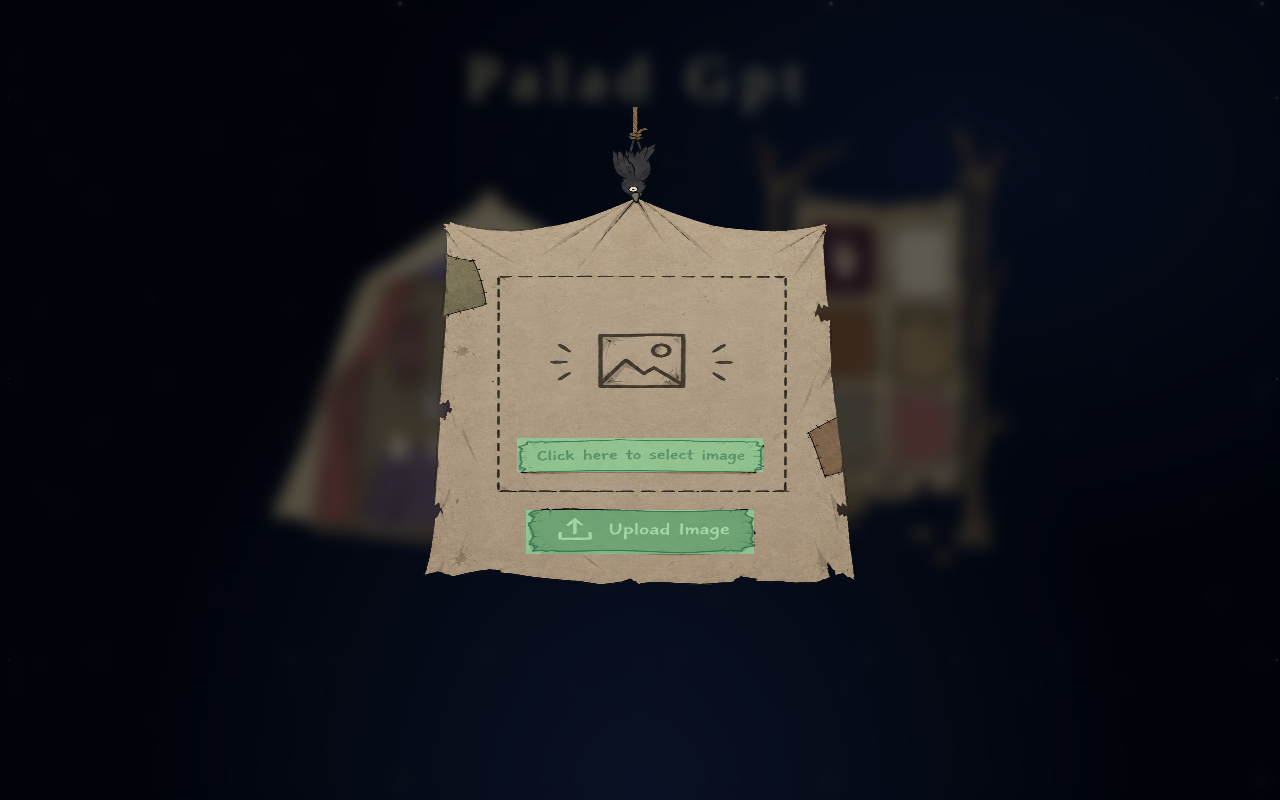
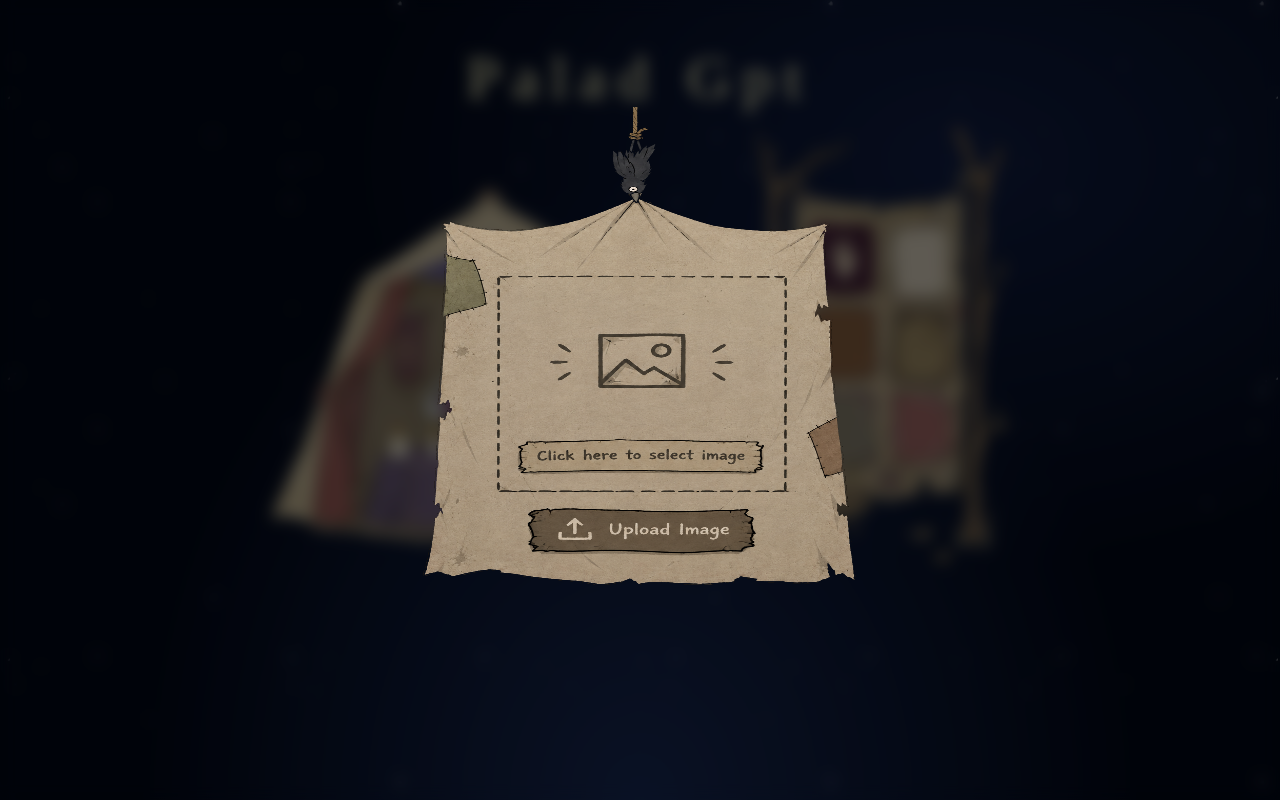
Before and after one commit to beelders-dev/paladgpt, a SvelteKit app in the folder frontend/: page / in a window 1280 px wide. Both pictures are taken after a click on the button 843 px from the left and 259 px from the top of the page. Built offline with nearby package versions, Linux system fonts and the light colour scheme; a web font is replaced by a local one.

Commit message:
move popup to seperate component

```diff
--- /dev/null
+++ b/frontend/src/lib/components/UploadImagePopup.svelte
@@ -0,0 +1,41 @@
+<script>
+	import { fade, fly } from 'svelte/transition';
+	import birdTarpPopupImage from '$lib/assets/bird-tarp-popup.png';
+
+	let { isOpen = $bindable(false) } = $props();
+
+	function close() {
+		isOpen = false;
+	}
+</script>
+
+<svelte:window onkeydown={(event) => event.key === 'Escape' && close()} />
+
+{#if isOpen}
+	<div
+		class="fixed inset-0 z-20 grid place-items-center bg-black/55 p-6 backdrop-blur-sm"
+		transition:fade={{ duration: 220 }}
+		role="button"
+		tabindex="0"
+		aria-label="Close upload image popup"
+		onclick={(event) => event.currentTarget === event.target && close()}
+		onkeydown={(event) =>
+			(event.key === 'Enter' || event.key === ' ') && event.currentTarget === event.target && close()}
+	>
+		<div
+			class="relative flex h-120 w-110 flex-col items-center bg-reds-300"
+			role="dialog"
+			aria-modal="true"
+			aria-label="Upload image popup"
+			tabindex="-1"
+			in:fly={{ y: -1000, duration: 320, easing: (t) => 1 - (1 - t) ** 3 }}
+			out:fly={{ y: -1000, duration: 260 }}
+		>
+			<img class="-mt-[12%] h-full w-full" src={birdTarpPopupImage} alt="Bird tarp" />
+			<div class="absolute h-full w-full opacity-50">
+				<button class="absolute top-[58%] left-[22%] h-[7%] w-[56%]" aria-label="Select image"></button>
+				<button class="absolute top-[73%] left-[24%] h-[9%] w-[52%]" aria-label="Upload image"></button>
+			</div>
+		</div>
+	</div>
+{/if}
--- a/frontend/src/routes/+page.svelte
+++ b/frontend/src/routes/+page.svelte
@@ -1,15 +1,12 @@
 <script>
 	import '@fontsource/henny-penny';
-	import { fade, fly } from 'svelte/transition';
 	import menuTarpImage from '$lib/assets/menu-tarp.png';
 	import handIconImage from '$lib/assets/hand-icon.png';
-	import birdTarpPopupImage from '$lib/assets/bird-tarp-popup.png';
 	import witchImage from '$lib/assets/whitch.png';
+	import UploadImagePopup from '$lib/components/UploadImagePopup.svelte';
 
 	let isBirdPopupOpen = $state(false);
 </script>
-
-<svelte:window onkeydown={(event) => event.key === 'Escape' && (isBirdPopupOpen = false)} />
 
 <main class="night-sky relative isolate min-h-svh overflow-hidden bg-[#020817]">
 	<header class="relative z-10 px-6 pt-8 text-center sm:pt-12">
@@ -50,33 +47,7 @@
     </div>
   </div>
 
-	{#if isBirdPopupOpen}
-		<div
-			class="fixed inset-0 z-20 grid place-items-center bg-black/55 p-6 backdrop-blur-sm"
-			transition:fade={{ duration: 220 }}
-			role="button"
-			tabindex="0"
-			aria-label="Close bird popup"
-			onclick={() => (isBirdPopupOpen = false)}
-		>
-			<div
-				class="relative w-110 h-120 bg-reds-300 flex flex-col items-center"
-				role="dialog"
-				aria-modal="true"
-				aria-label="Bird popup"
-				in:fly={{ y: -1000, duration: 320, easing: (t) => 1 - (1 - t) ** 3 }}
-				out:fly={{ y: -1000, duration: 260 }}
-				onclick={(event) => event.stopPropagation()}
-			>
-				<img class="h-full w-full -mt-[12%]" src={birdTarpPopupImage} alt="Bird tarp" />
-        <div class="h-full w-full opacity-50 absolute">
-          <button class="absolute bg-green-300 w-[56%] h-[7%] top-[58%] left-[22%]"> </button>
-          <button class="absolute bg-green-300 w-[52%] h-[9%] top-[73%] left-[24%]"> </button>
-        </div>
-
-			</div>
-		</div>
-	{/if}
+	<UploadImagePopup bind:isOpen={isBirdPopupOpen} />
 </main>
 
 <style>
```
